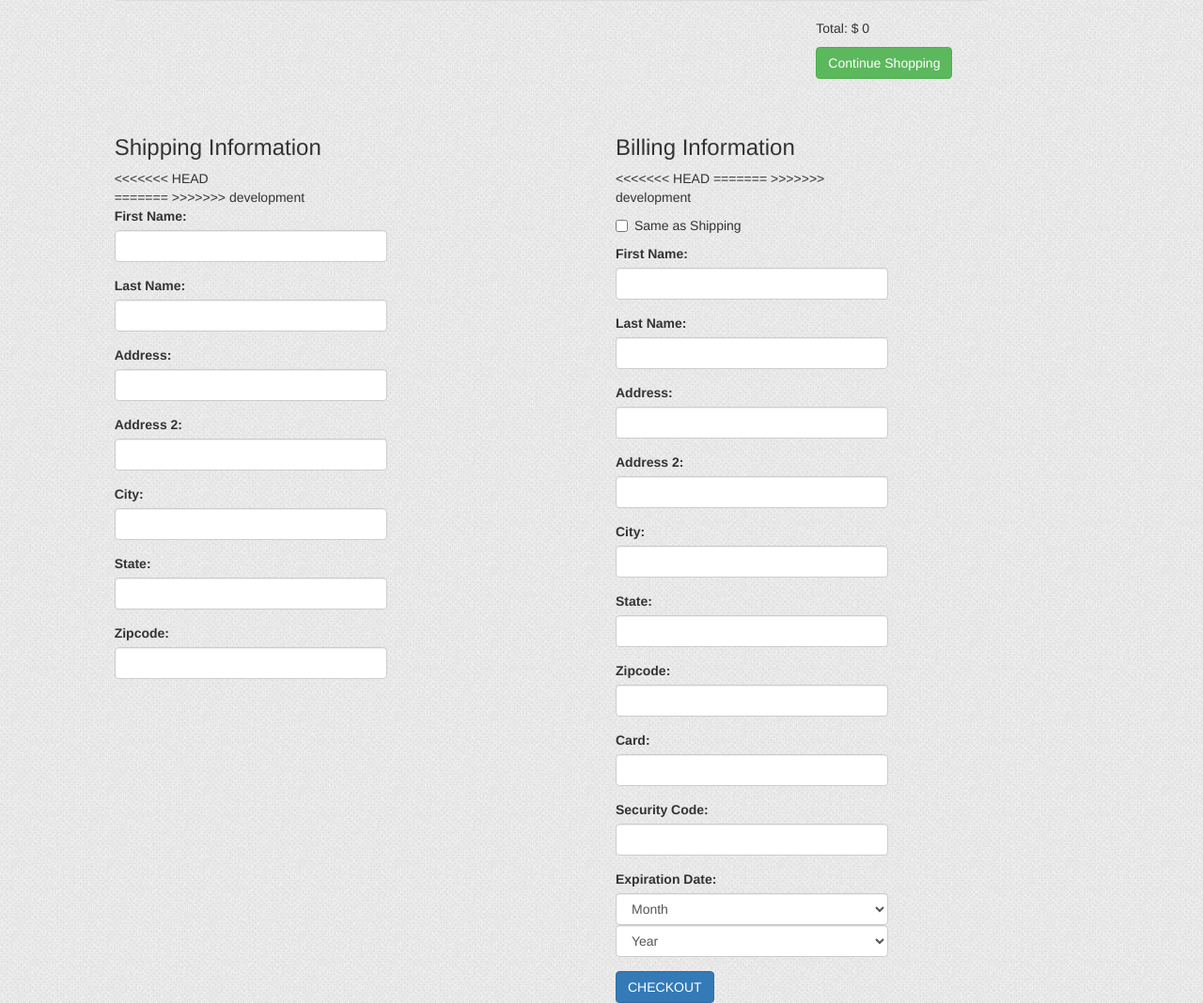
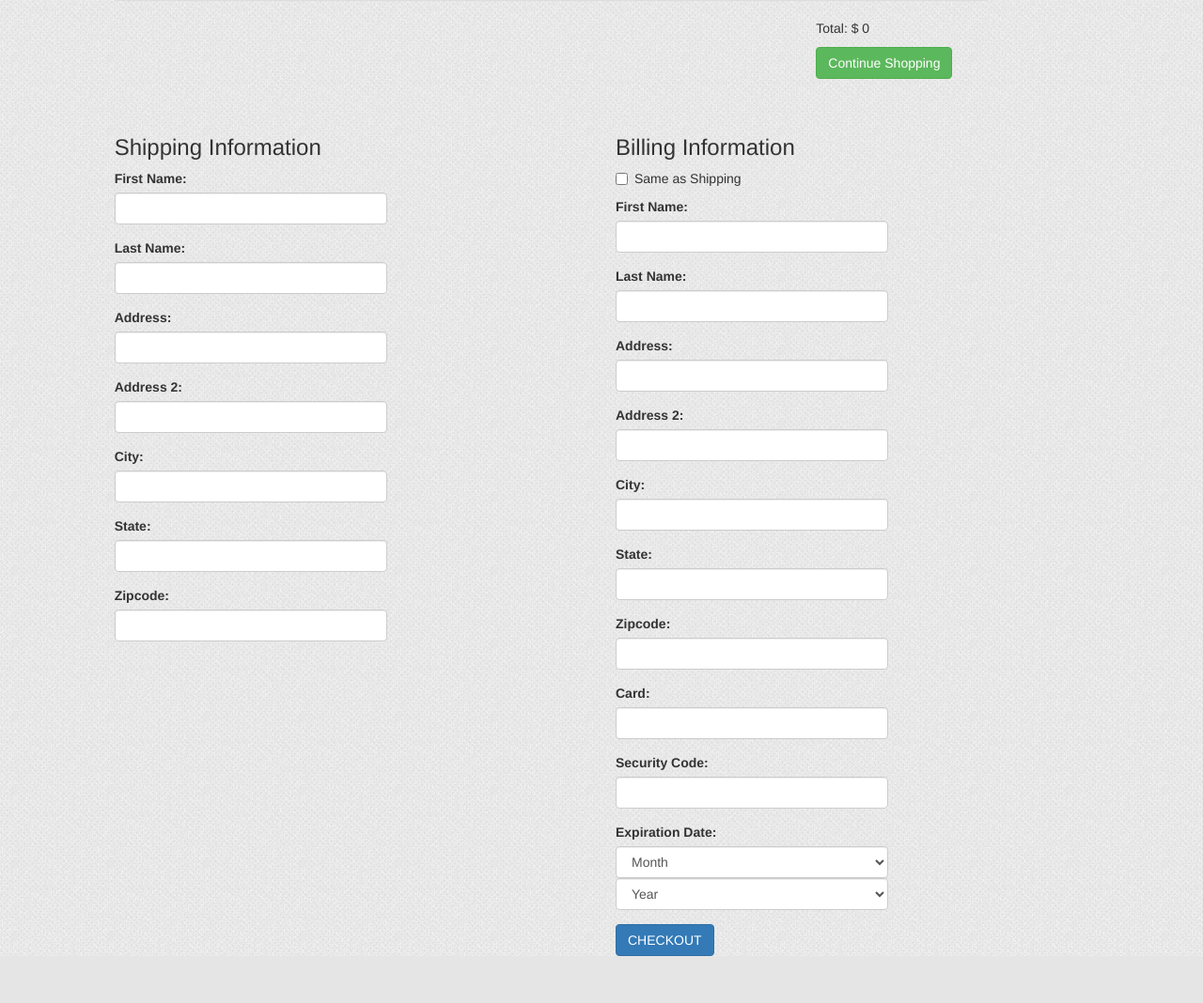
Before and after one commit to raymondluu/hearthstone_ecommerce, a CodeIgniter app: page /index.php/admins/carts in a window 1280 px wide; the page is wider, and only the part inside the window is pictured. Shown: the part 194-1262 px from the top of that part at 94% size. After the commit the page ends 1212 px from the top of that part, so only its background shows below. Run offline with CodeIgniter, Linux system fonts and the light colour scheme; data comes from the database, SQL or seed files in the repository; data that the repository does not hold is empty.

Commit message:
fixing up the master again

```diff
--- a/application/views/carts.php
+++ b/application/views/carts.php
@@ -53,11 +53,8 @@
     </div>
     <div class="col-md-3 col-md-offset-1">
         <h3>Shipping Information</h3>
-<<<<<<< HEAD
-        <form id="shipping-form"  action="#" method="post">
-=======
         <form id="shipping-form"  action="submit_billing" method="post">
->>>>>>> development
+
             <div class="form-group">
                 <label for="shipping_first_name">First Name:</label>
                 <input type="text" class="form-control" name="shipping_first_name">
@@ -90,11 +87,9 @@
     </div>
     <div class="col-md-3 col-md-offset-2">
             <h3>Billing Information</h3>
-<<<<<<< HEAD
-        <form id="billing-form" action="/submit_billing" method="post">
-=======
+
         <!-- <form id="billing-form" action="submit_billing" method="post"> -->
->>>>>>> development
+
             <div class="checkbox">
                 <label><input type="checkbox" name="same_shipping"> Same as Shipping</label>
             </div>
```
